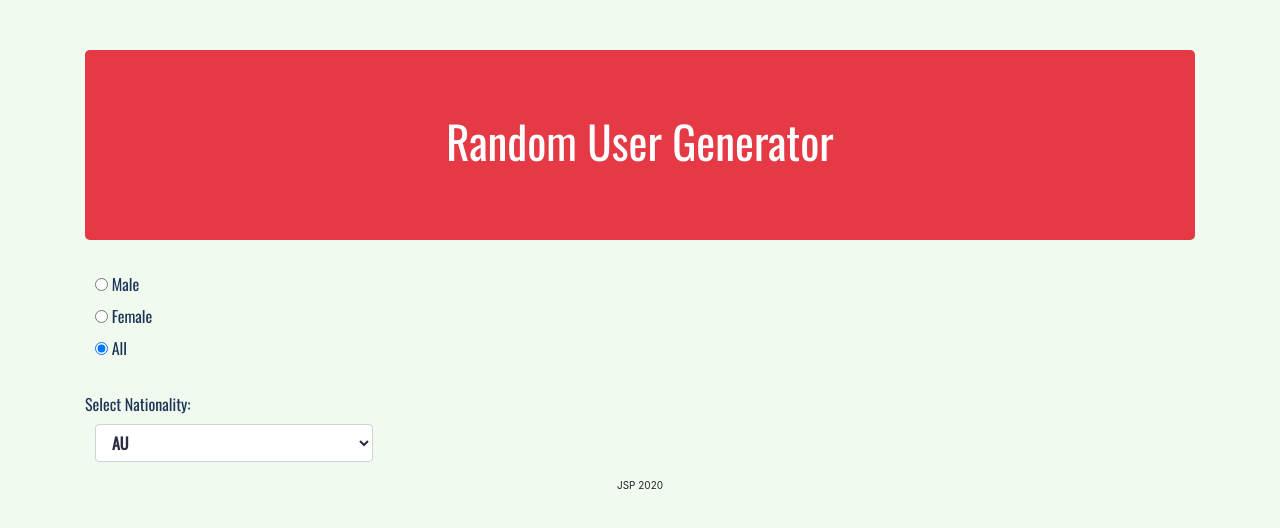
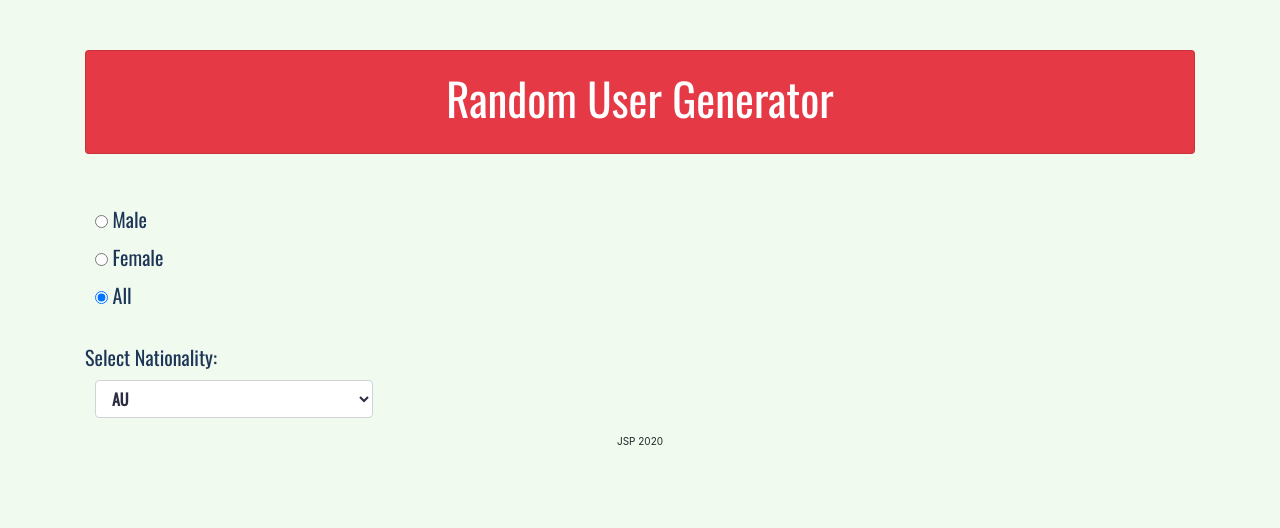
Before and after one commit to 88V/88v.github.io-RandomUser, a plain HTML site: page index.html in a window 1280 px wide. Drawn offline with nearby package versions, Linux system fonts and the light colour scheme; no server answers.

Commit message:
various style changes and comments in javascript

```diff
--- a/index.html
+++ b/index.html
@@ -7,13 +7,16 @@
   <link rel="stylesheet" href="https://stackpath.bootstrapcdn.com/bootstrap/4.5.0/css/bootstrap.min.css" integrity="sha384-9aIt2nRpC12Uk9gS9baDl411NQApFmC26EwAOH8WgZl5MYYxFfc+NcPb1dKGj7Sk" crossorigin="anonymous">
   <link rel="stylesheet" href="style.css">
   <link href="https://fonts.googleapis.com/css2?family=Oswald&display=swap" rel="stylesheet">
+
 </head>
 
 <body>
+
   <div class="container">
-        <div class="jumbotron">
+    <div class="card" id='titleCard'>
       <h1>Random User Generator</h1>
     </div>
+
     <div class="radio">
       <label><input type="radio" value='male' name="gender"> Male</label>
     </div>
@@ -25,6 +28,7 @@
     </div>
     <br>
     <div class="form-group">
+
       <label for="sel1">Select Nationality:</label>
       <select class="form-control" id="country">
         <option>AU</option>
@@ -48,11 +52,17 @@
     <div id="results">
     </div>
   </div>
+
 </body>
+
 <script src="https://ajax.googleapis.com/ajax/libs/jquery/3.5.1/jquery.min.js"></script>
 <script src='main.js'></script>
+
+
 <footer>
+
   <div class="footer">JSP 2020</div>
+
 </footer>
 
 </html>
--- a/main.js
+++ b/main.js
@@ -1,5 +1,5 @@
 $(document).ready(function() {
-
+  //default selection
   let radioGender = 'ALL';
   let selectedNationality = 'AU';
   let url = 'https://randomuser.me/api?results=10&gender=' + radioGender + '&nat=' + selectedNationality;
@@ -9,7 +9,7 @@ $(document).ready(function() {
 
   fetchInformation(url);
 
-    //radio button listener - delete here if code breaks
+  //radio button listener
 
   $("input[type='radio']").click(function() {
 
@@ -29,14 +29,9 @@ $(document).ready(function() {
 
   });
 
-
-    //added this code before things broke
-
-
-    // event listener for select box -nationality
+  // event listener for select box - nationality
 
   $('#country').on('change', function() {
-
 
     //get value from user selection
 
@@ -48,11 +43,7 @@ $(document).ready(function() {
 
     fetchInformation(url);
 
-
-
   });
-
-
 
   function fetchInformation(url) {
     fetch(url)
@@ -60,11 +51,12 @@ $(document).ready(function() {
       .then(function(data) {
 
         data.results.forEach(person => {
-
+          //backticks , not quotes. p is variable to add content to page in append function below.
           p = `<div class ="card">
 
 
   <div class = card-body>
+
 
   <img src="${person.picture.medium}" class="rounded">
   <span id='title'> ${person.name.title}.</span>
@@ -81,14 +73,10 @@ $(document).ready(function() {
   <path d="M.05 3.555L8 8.414l7.95-4.859A2 2 0 0014 2H2A2 2 0 00.05 3.555zM16 4.697l-5.875 3.59L16 11.743V4.697zm-.168 8.108L9.157 8.879 8 9.586l-1.157-.707-6.675 3.926A2 2 0 002 14h12a2 2 0 001.832-1.195zM0 11.743l5.875-3.456L0 4.697v7.046z"/>
   </svg> &nbsp${person.email}</span>
 
-
-
   </div>
 
-                        </div>
-
-                    `;
-
+  </div> `;
+          //appending results to page function
           $('#results').append(p);
 
         });
@@ -99,6 +87,7 @@ $(document).ready(function() {
         $('#load').on('click', function() {
 
           fetchInformation(url);
+          //removes the button after loading 10 more results
           $(this).remove();
 
         });
--- a/style.css
+++ b/style.css
@@ -1,17 +1,26 @@
-.jumbotron {
+#titleCard {
     background-color: #e63946;
     margin-top: 50px;
+    margin-bottom: 50px;
     color: white;
+    padding-top: 20px;
+    padding-bottom: 20px;;
+
+
+
 }
 
 h1 {
     text-align: center;
     font-family: oswald;
     font-size: 45px;
+
+
 }
 
 body {
     background-color: #f1faee;
+
 }
 
 .form-control {
@@ -23,6 +32,7 @@ body {
 .form-group {
     color: #1d3557;
     font-family: oswald;
+    font-size: 20px;
 
 
 }
@@ -31,6 +41,7 @@ body {
     color: #1d3557;
     font-family: oswald;
     margin-left: 10px;
+    font-size: 20px;
 }
 
 #results {
```
Also changed, not shown: 1 other file. Lines whose indentation alone changed are shown as unchanged.
